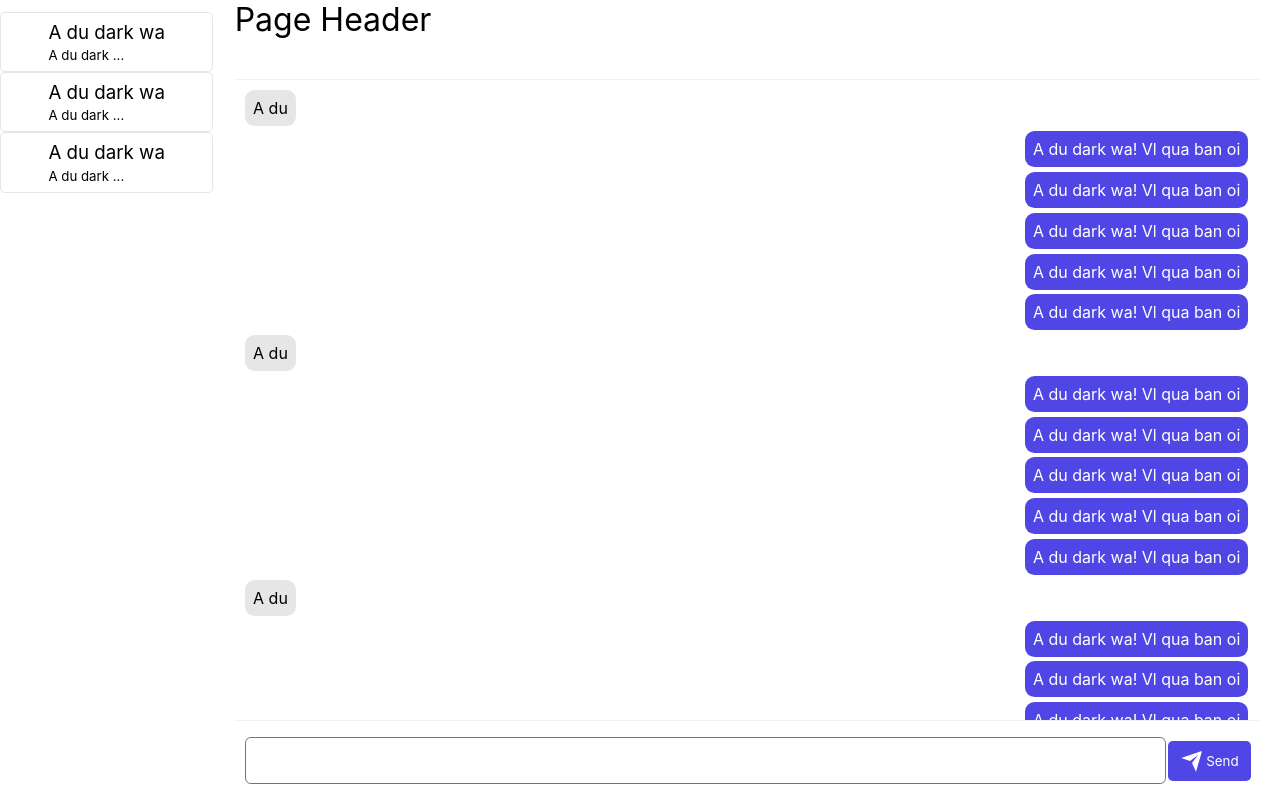
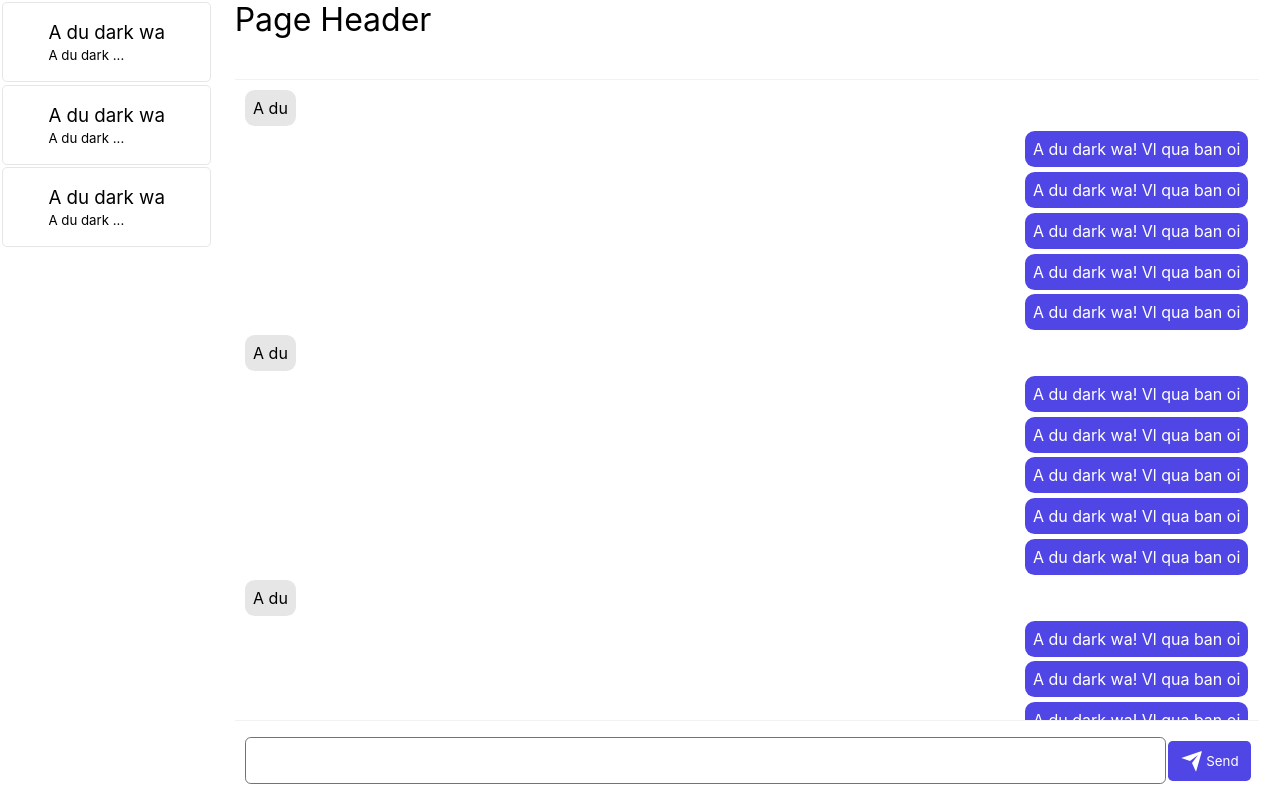
Before and after one commit to surtr1st/resendo, a React (Vite) app in the folder client/: page / in a window 1280 px wide. Built offline with nearby package versions, Linux system fonts and the light colour scheme.

Commit message:
update list and message card

```diff
--- a/client/src/components/List/style.css
+++ b/client/src/components/List/style.css
@@ -5,8 +5,3 @@ ul {
   overflow-x: hidden;
   overflow-y: auto;
 }
-
-li {
-  margin-top: .75rem;
-  margin-bottom: .75rem;
-}
--- a/client/src/components/Message/style.css
+++ b/client/src/components/Message/style.css
@@ -27,6 +27,8 @@
   padding: .5rem;
   background-color: transparent;
   transition: 150ms ease-in-out all;
+  height: 10vh;
+  margin: .15rem;
 }
 
 .card:hover {
```
